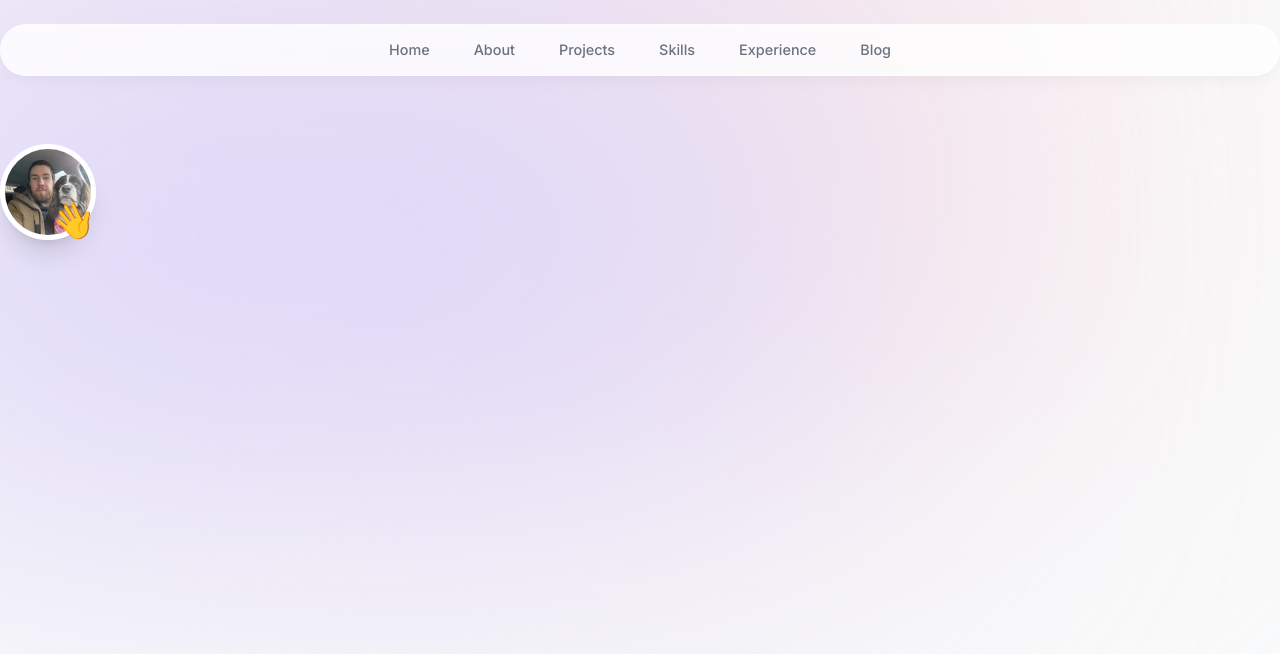
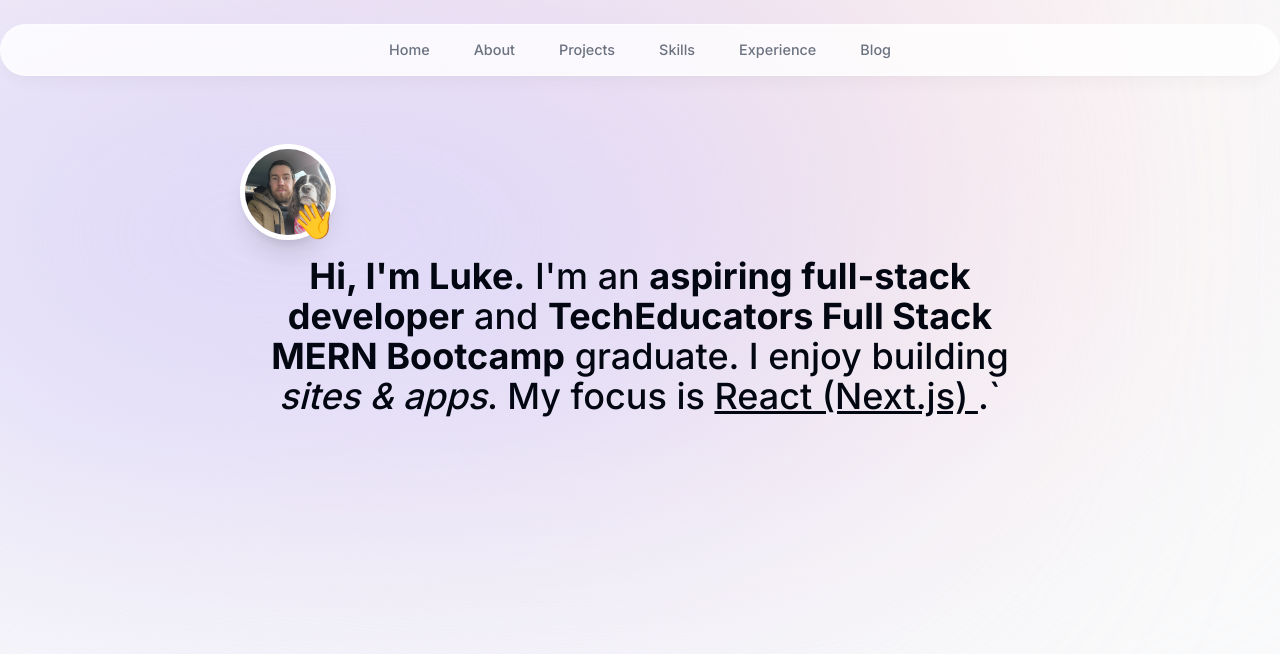
Before and after one commit to BigLu5/lukesblog, a Next.js app: page / in a window 1280 px wide. Shown: the top 654 px of the page. Built offline with nearby package versions, Linux system fonts and the light colour scheme.

Commit message:
add about me on homepage

```diff
--- a/next.config.js
+++ b/next.config.js
@@ -1,5 +1,6 @@
 /** @type {import('next').NextConfig} */
 const nextConfig = {
+  experimental: { serverActions: true },
   images: {
     remotePatterns: [
       {
--- a/src/app/page.tsx
+++ b/src/app/page.tsx
@@ -3,7 +3,7 @@ import Intro from "@/components/Intro";
 
 export default function Home() {
   return (
-    <main className="">
+    <main className="flex flex-col items-center px-4">
       <Intro />
     </main>
   );
--- a/src/components/Intro.tsx
+++ b/src/components/Intro.tsx
@@ -1,11 +1,22 @@
+"use client";
+
 import Image from "next/image";
 import React from "react";
+import { motion } from "framer-motion";
 
 export default function Intro() {
   return (
-    <section>
+    <section className="mb-28 max-w-[50rem] text-center sm:mb-0">
       <div className="flex items-center justify center">
         <div className="relative">
+          <motion.div
+            initial={{ opacity: 0, scale: 0 }}
+            animate={{ opacity: 1, scale: 1 }}
+            transition={{
+              type: "tween",
+              duration: 0.2,
+            }}
+          >
             <Image
               src="/lm.png"
               alt="Luke Portrait"
@@ -15,9 +26,35 @@ export default function Intro() {
               priority={true}
               className="h-24 w-24 rounded-full object-cover border-[0.35rem] border-white shadow-xl"
             />
-          <span className="absolute bottom-0 right-0 text-4xl">👋</span>
+          </motion.div>
+          <motion.span
+            className="absolute bottom-0 right-0 text-4xl"
+            initial={{ opacity: 0, scale: 0 }}
+            animate={{ opacity: 1, scale: 1 }}
+            transition={{
+              type: "spring",
+              stiffness: 125,
+              delay: 0.5,
+              duration: 0.7,
+            }}
+          >
+            👋
+          </motion.span>
         </div>
       </div>
+      <motion.p
+        className="mb-10 mt-4 px-4 text-2xl font-medium !leading[1.5] sm:text-4xl"
+        initial={{ opacity: 0, y: 100 }}
+        animate={{ opacity: 1, y: 0 }}
+      >
+        <span className="font-bold">Hi, I'm Luke.</span> I'm an{" "}
+        <span className="font-bold">aspiring full-stack developer</span> and{" "}
+        <span className="font-bold">
+          TechEducators Full Stack MERN Bootcamp
+        </span>{" "}
+        graduate. I enjoy building <span className="italic">sites & apps</span>.
+        My focus is <span className="underline">React (Next.js) </span>.`
+      </motion.p>
     </section>
   );
 }
```
Also changed, not shown: 1 other file (tests, documents, lock files or other folders). Lines whose indentation alone changed are shown as unchanged.
